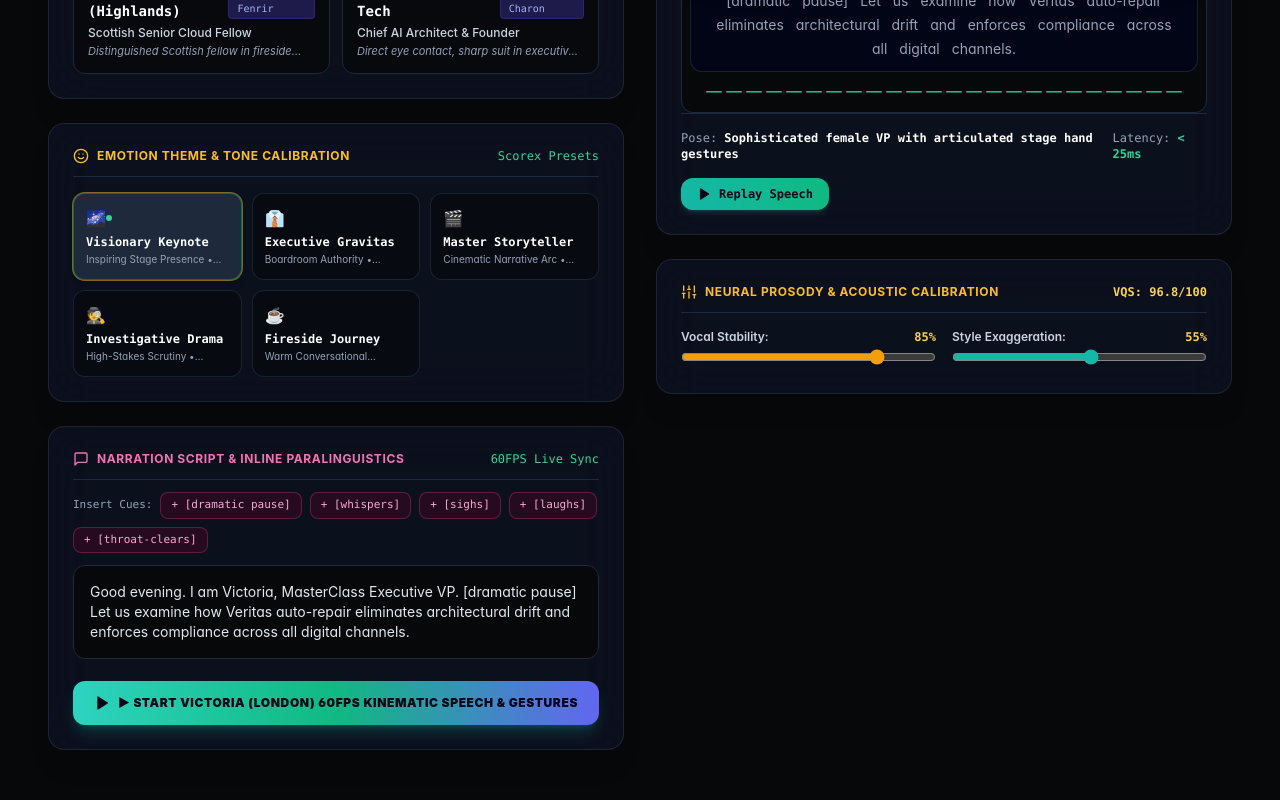
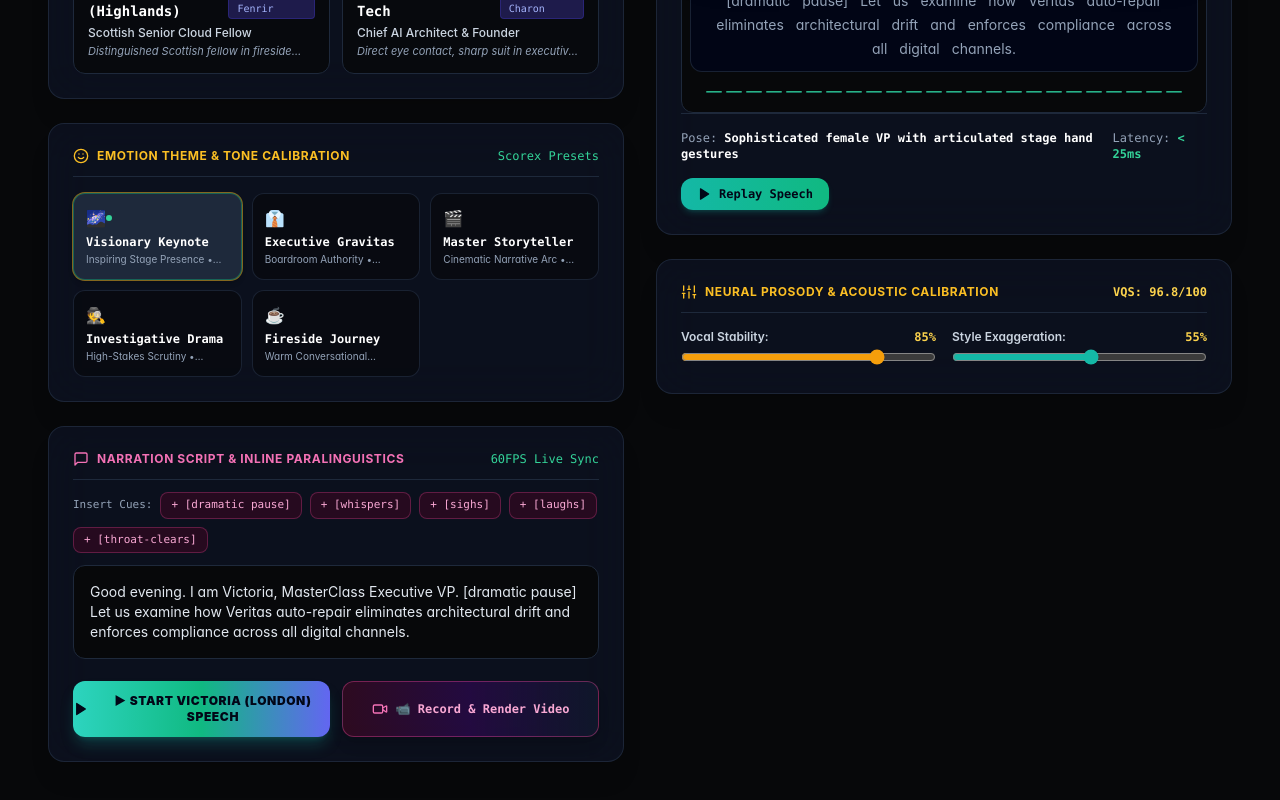
Before and after one commit to nitinaggarwal-12/zyvoriq, a Next.js app: page /studio in a window 1280 px wide. Shown: the part 857-1657 px from the top of the page. Built offline with nearby package versions, Linux system fonts and the light colour scheme.

Commit message:
feat(studio): integrate in-browser canvas video recording and export pipeline with synchronized audio kinematics

```diff
--- a/app/studio/page.tsx
+++ b/app/studio/page.tsx
@@ -38,7 +38,8 @@ import {
   Eye,
   Key,
   Settings2,
-  Cpu
+  Cpu,
+  VideoOff
 } from "lucide-react";
 
 export default function StudioPage() {
@@ -64,6 +65,12 @@ export default function StudioPage() {
   // Prompt-to-Voice AI Designer
   const [customVoicePrompt, setCustomVoicePrompt] = useState("");
   const [isDesigningVoice, setIsDesigningVoice] = useState(false);
+
+  // Video Recording & Export State
+  const [isRecordingVideo, setIsRecordingVideo] = useState(false);
+  const [recordedVideoUrl, setRecordedVideoUrl] = useState<string | null>(null);
+  const mediaRecorderRef = useRef<MediaRecorder | null>(null);
+  const recordedChunksRef = useRef<Blob[]>([]);
 
   // Virtual Clone Script & Playback
   const [cloneScript, setCloneScript] = useState(
@@ -117,7 +124,7 @@ export default function StudioPage() {
       voiceKeywords: ["Veena", "Google UK English Female", "Samantha", "en-IN", "female"],
       image: "/assets/avatars/avatar_priya_cto.jpg",
       bodyLanguage: "Articulate Indian female CTO with open hand keynote stage gestures",
-      introScript: "Hello! I am Priya, Global Transformation CTO. Traditional enterprise pipelines take 14 days and $140,000. Zyvoriq collapses this into 90 seconds with Veritas consensus and Ed25519 provenance.",
+      introScript: "Hello! I am Priya, Global Transformation CTO. [dramatic pause] Traditional enterprise pipelines take 14 days and $140,000. Zyvoriq collapses this into 90 seconds with Veritas consensus and Ed25519 provenance.",
       mouthCenter: { xRatio: 0.495, yRatio: 0.355, radiusX: 20, radiusY: 11 }
     },
     elena: {
@@ -452,6 +459,10 @@ export default function StudioPage() {
       utterance.onend = () => {
         setIsSpeakingClone(false);
         setSpokenWordIndex(-1);
+        if (isRecordingVideo && mediaRecorderRef.current) {
+          mediaRecorderRef.current.stop();
+          setIsRecordingVideo(false);
+        }
       };
 
       utterance.onerror = () => {
@@ -465,6 +476,45 @@ export default function StudioPage() {
       setTimeout(() => {
         setIsSpeakingClone(false);
       }, 6000);
+    }
+  };
+
+  // Record Live Canvas Stream to MP4 / WebM Video File
+  const handleRecordVideoBroadcast = () => {
+    const canvas = canvasRef.current;
+    if (!canvas) return;
+
+    recordedChunksRef.current = [];
+    setRecordedVideoUrl(null);
+    setIsRecordingVideo(true);
+
+    try {
+      const stream = (canvas as any).captureStream ? (canvas as any).captureStream(30) : null;
+      if (!stream) {
+        handleToggleBroadcast();
+        return;
+      }
+
+      const recorder = new MediaRecorder(stream, { mimeType: "video/webm" });
+      mediaRecorderRef.current = recorder;
+
+      recorder.ondataavailable = (event) => {
+        if (event.data.size > 0) {
+          recordedChunksRef.current.push(event.data);
+        }
+      };
+
+      recorder.onstop = () => {
+        const blob = new Blob(recordedChunksRef.current, { type: "video/webm" });
+        const url = URL.createObjectURL(blob);
+        setRecordedVideoUrl(url);
+        setIsRecordingVideo(false);
+      };
+
+      recorder.start();
+      handleToggleBroadcast();
+    } catch (e) {
+      handleToggleBroadcast();
     }
   };
 
@@ -674,10 +724,10 @@ export default function StudioPage() {
                   />
                 </div>
 
-                <div className="mt-4">
+                <div className="grid grid-cols-1 sm:grid-cols-2 gap-3 mt-4">
                   <button
                     onClick={handleToggleBroadcast}
-                    className={`flex w-full items-center justify-center gap-2 rounded-xl py-3.5 text-xs font-black uppercase tracking-wider transition-all shadow-lg ${
+                    className={`flex items-center justify-center gap-2 rounded-xl py-3 text-xs font-black uppercase tracking-wider transition-all shadow-lg ${
                       isSpeakingClone
                         ? "bg-rose-600 text-white animate-pulse"
                         : "bg-gradient-to-r from-teal-400 via-emerald-500 to-indigo-500 text-slate-950 hover:scale-[1.01] shadow-teal-500/25"
@@ -686,14 +736,23 @@ export default function StudioPage() {
                     {isSpeakingClone ? (
                       <>
                         <Pause className="h-4 w-4 fill-current text-white" />
-                        <span className="text-white">Speaking {currentPersona.name} ({currentPersona.gender.toUpperCase()}) - Click to Pause</span>
+                        <span className="text-white">Pause Voice Output</span>
                       </>
                     ) : (
                       <>
                         <Play className="h-4 w-4 fill-current" />
-                        <span>▶ Start {currentPersona.name} 60FPS Kinematic Speech &amp; Gestures</span>
+                        <span>▶ Start {currentPersona.name} Speech</span>
                       </>
                     )}
+                  </button>
+
+                  <button
+                    onClick={handleRecordVideoBroadcast}
+                    disabled={isRecordingVideo}
+                    className="flex items-center justify-center gap-2 rounded-xl border border-pink-500/40 bg-gradient-to-r from-pink-950/50 via-purple-950/50 to-slate-900 py-3 text-xs font-mono font-bold text-pink-300 hover:border-pink-400 transition-all shadow-lg disabled:opacity-50"
+                  >
+                    <Video className="h-4 w-4 text-pink-400" />
+                    <span>{isRecordingVideo ? "Recording Broadcast..." : "📹 Record & Render Video"}</span>
                   </button>
                 </div>
               </div>
@@ -755,6 +814,25 @@ export default function StudioPage() {
                         <span>4K HDR • C2PA Sealed</span>
                       </div>
                     </div>
+
+                    {/* Recorded Video Playback Modal (When Rendered) */}
+                    {recordedVideoUrl && (
+                      <div className="mt-3 w-full rounded-xl border border-pink-500/40 bg-pink-950/30 p-3 flex items-center justify-between">
+                        <div className="flex items-center gap-2">
+                          <Film className="h-4 w-4 text-pink-400" />
+                          <span className="text-xs font-mono font-bold text-pink-300">Recorded Broadcast Video Ready (.webm)</span>
+                        </div>
+                        <div className="flex items-center gap-2">
+                          <a
+                            href={recordedVideoUrl}
+                            download={`${selectedPersona}_broadcast_video.webm`}
+                            className="rounded-lg bg-pink-500 px-3 py-1 text-xs font-mono font-bold text-slate-950 hover:bg-pink-400 transition-colors"
+                          >
+                            Download Video
+                          </a>
+                        </div>
+                      </div>
+                    )}
 
                     {/* Gold Karaoke Subtitles Bar */}
                     <div className="mt-3 w-full rounded-xl bg-slate-950/90 border border-slate-800/80 p-3 text-center">
```
